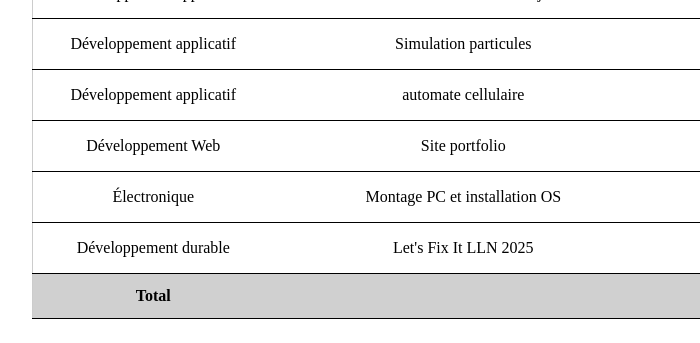
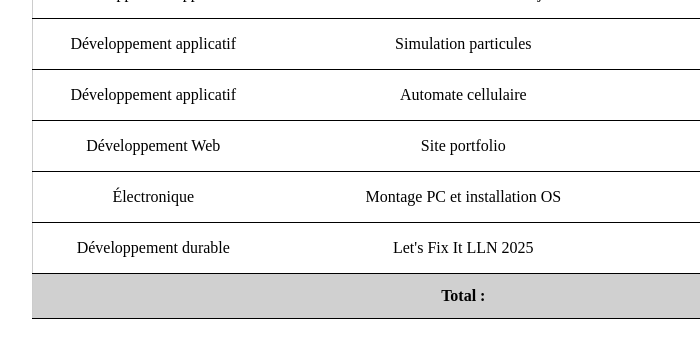
Before and after one commit to louis-ab/louis-ab.github.io, a plain HTML site: page index.html in a window 1280 px wide. Shown: the part 438-781 px from the top of the page, 108-808 px from the left. Drawn offline with Linux system fonts and the light colour scheme.

Commit message:
Update index.html

```diff
--- a/index.html
+++ b/index.html
@@ -62,7 +62,7 @@
                     </tr>
                     <tr>
                         <td>Développement applicatif</td>
-                        <td>automate cellulaire</td>
+                        <td>Automate cellulaire</td>
                         <td>3h</td>
                         <td>1h</td>
                         <td><a class="preuve" href="p_aut.html">Lien</a></td>
@@ -89,8 +89,8 @@
                         <td><a class="preuve" href="lf.html">Lien</a></td>
                     </tr>
                     <tr id="footer">
-                        <th>Total</th>
                         <th></th>
+                        <th>Total :</th>
                         <th>59h</th>
                         <th>49h</th>
                         <th></th>
```
